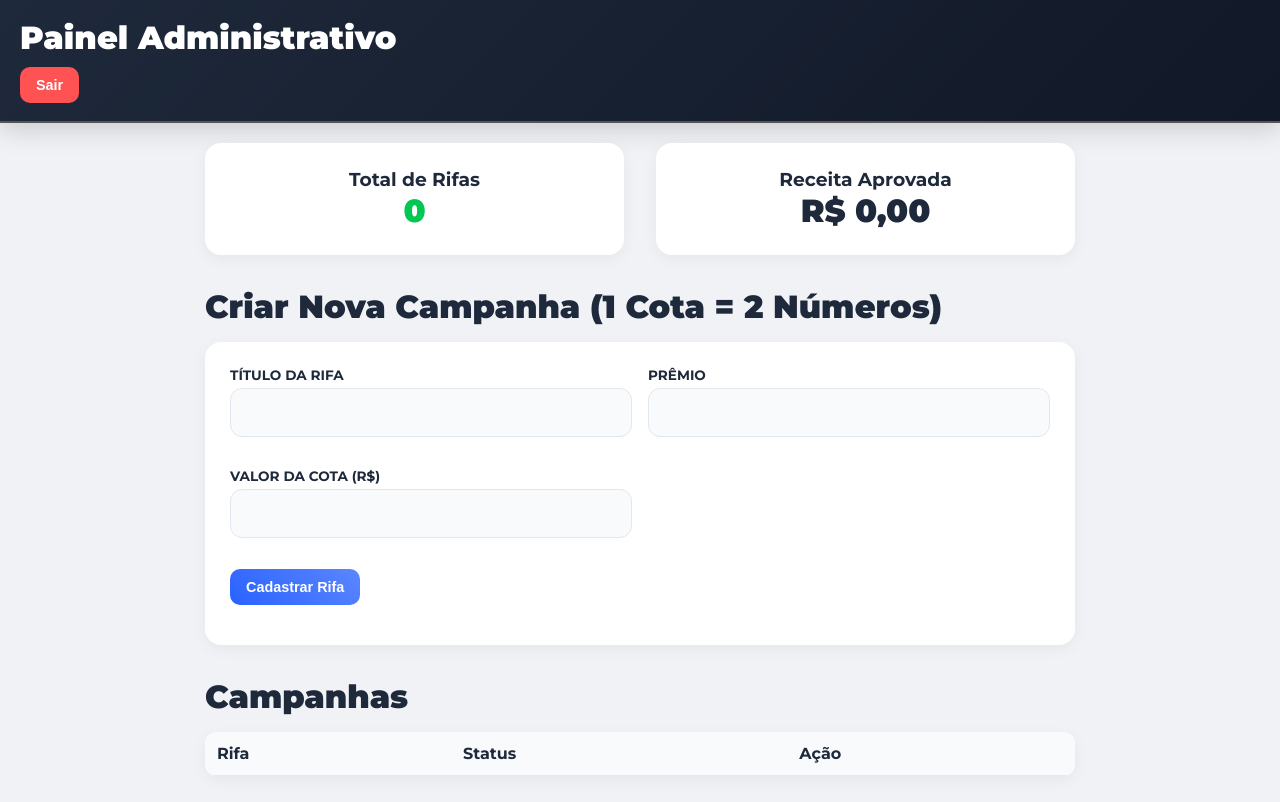
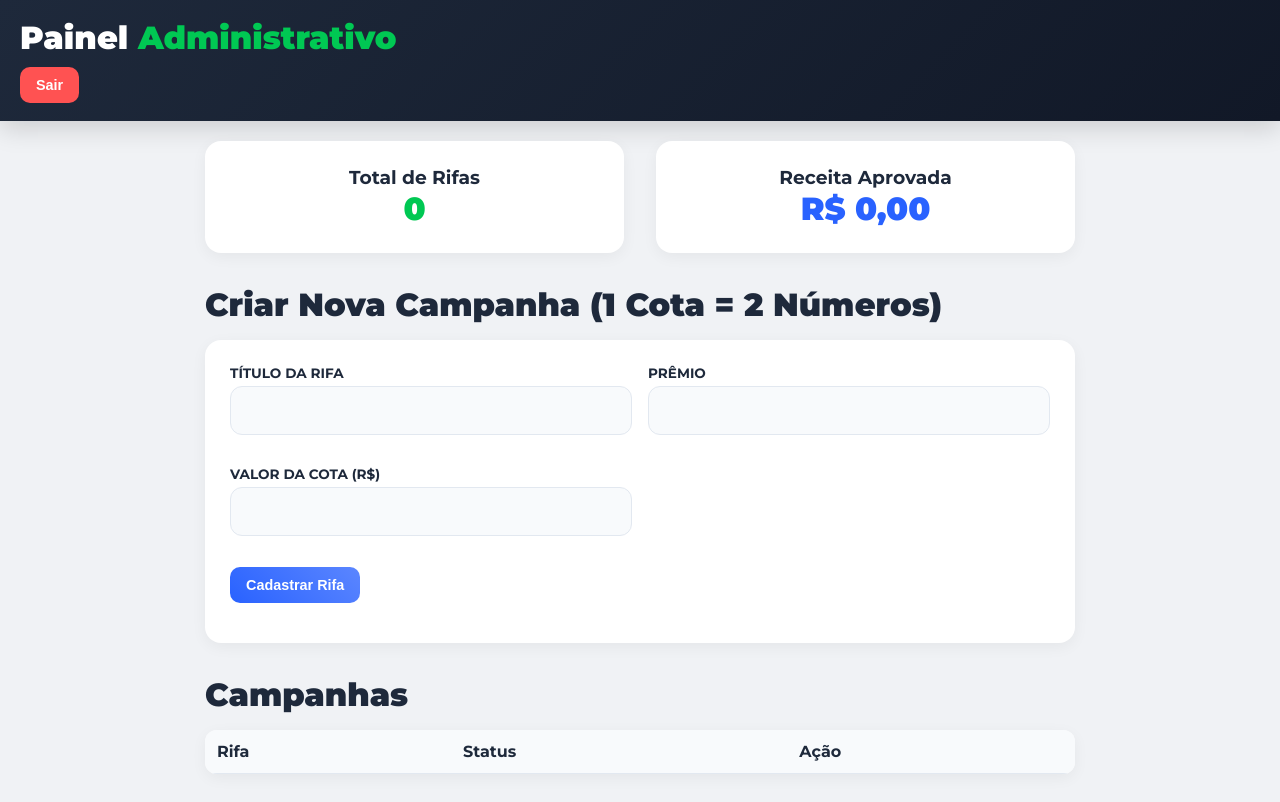
Before and after one commit to p3rtub4d00/BilhetedeOuro, a website: page public/admin/painel.html in a window 1280 px wide. Drawn offline with Linux system fonts and the light colour scheme; no server answers.

Commit message:
Update painel.html

```diff
--- a/public/admin/painel.html
+++ b/public/admin/painel.html
@@ -6,8 +6,8 @@
     <link rel="stylesheet" href="/css/style.css">
 </head>
 <body>
-    <header style="border-bottom: 2px solid #555;">
-        <h1 style="color: #fff;">Painel <span style="color: var(--primary)">Administrativo</span></h1>
+    <header>
+        <h1>Painel <span style="color: var(--primary-color)">Administrativo</span></h1>
         <nav><button onclick="logout()" class="btn" style="background: #ff5252; color:#fff;">Sair</button></nav>
     </header>
 
@@ -19,7 +19,7 @@
             </div>
             <div class="card" style="flex: 1;">
                 <h3>Receita Aprovada</h3>
-                <span class="price" style="color: var(--secondary)" id="stat-receita">R$ 0,00</span>
+                <span class="price" style="color: var(--secondary-color)" id="stat-receita">R$ 0,00</span>
             </div>
         </div>
 
```
